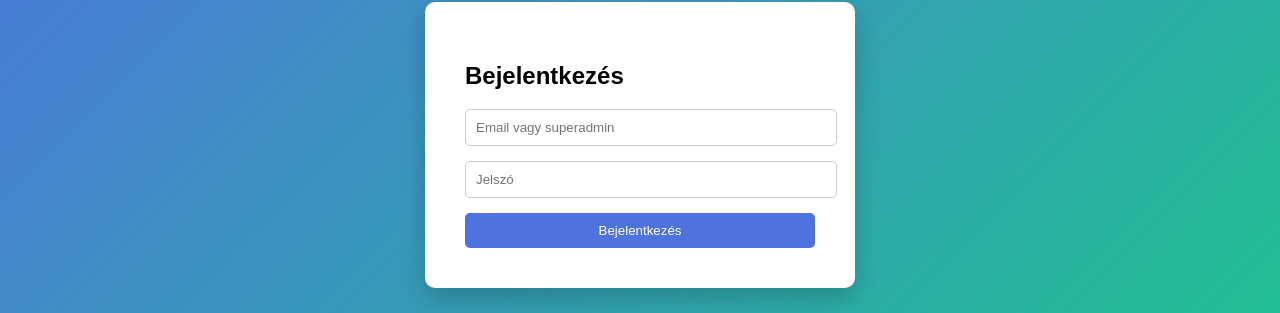
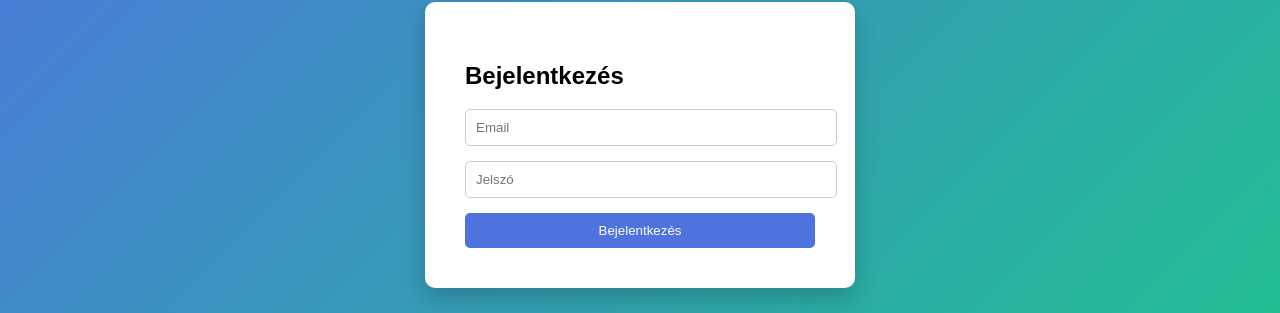
Before and after one commit to Naplemente/KonyvMoly, a FastAPI app: page /login in a window 1280 px wide. Shown: the part 255-568 px from the top of the page. Run offline with FastAPI, Linux system fonts and the light colour scheme.

Commit message:
Fix HTML formatting and update placeholders

```diff
--- a/KonyvtarAdmin_uj/Bend/templates/login.html
+++ b/KonyvtarAdmin_uj/Bend/templates/login.html
@@ -63,7 +63,7 @@ margin-bottom:10px;
 
 <form method="post" action="/login">
 
-<input type="text" name="email" placeholder="Email vagy superadmin" required>
+<input type="text" name="email" placeholder="Email" required>
 
 <input type="password" name="password" placeholder="Jelszó" required>
 
```
